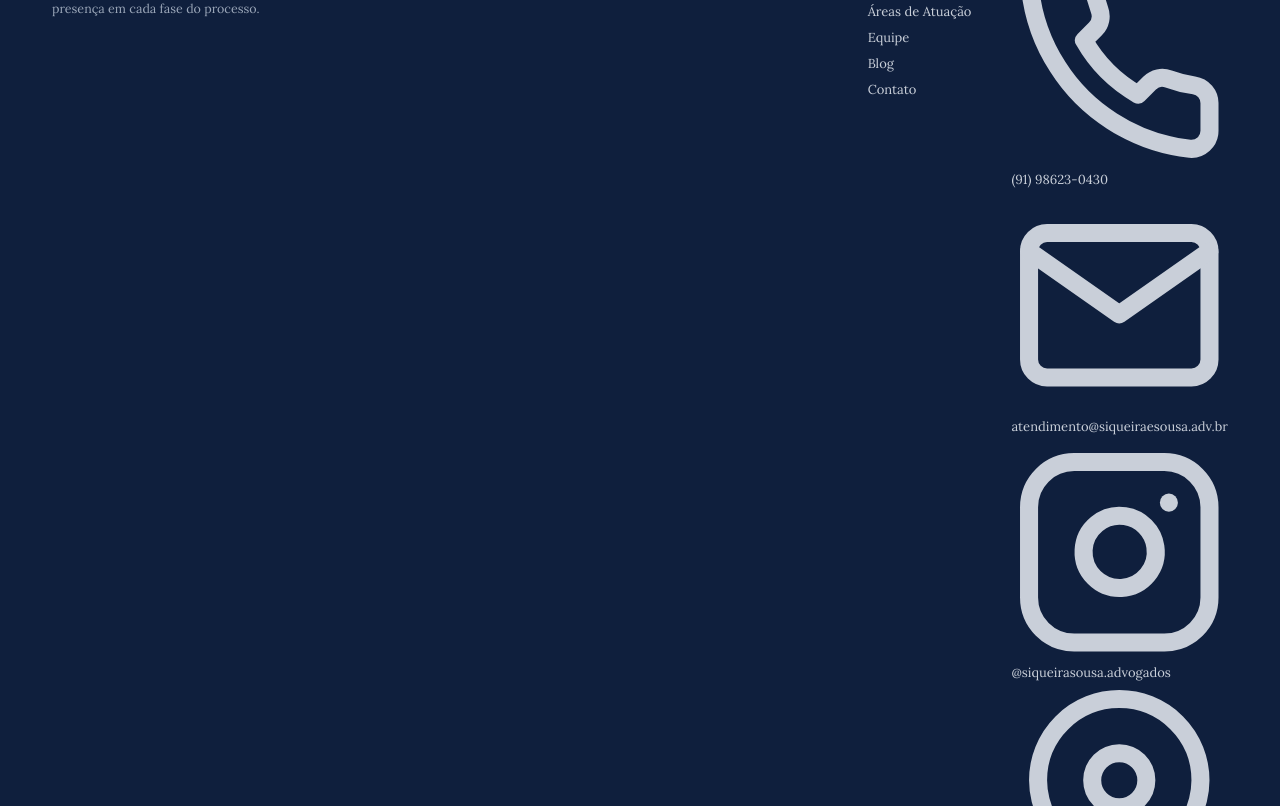
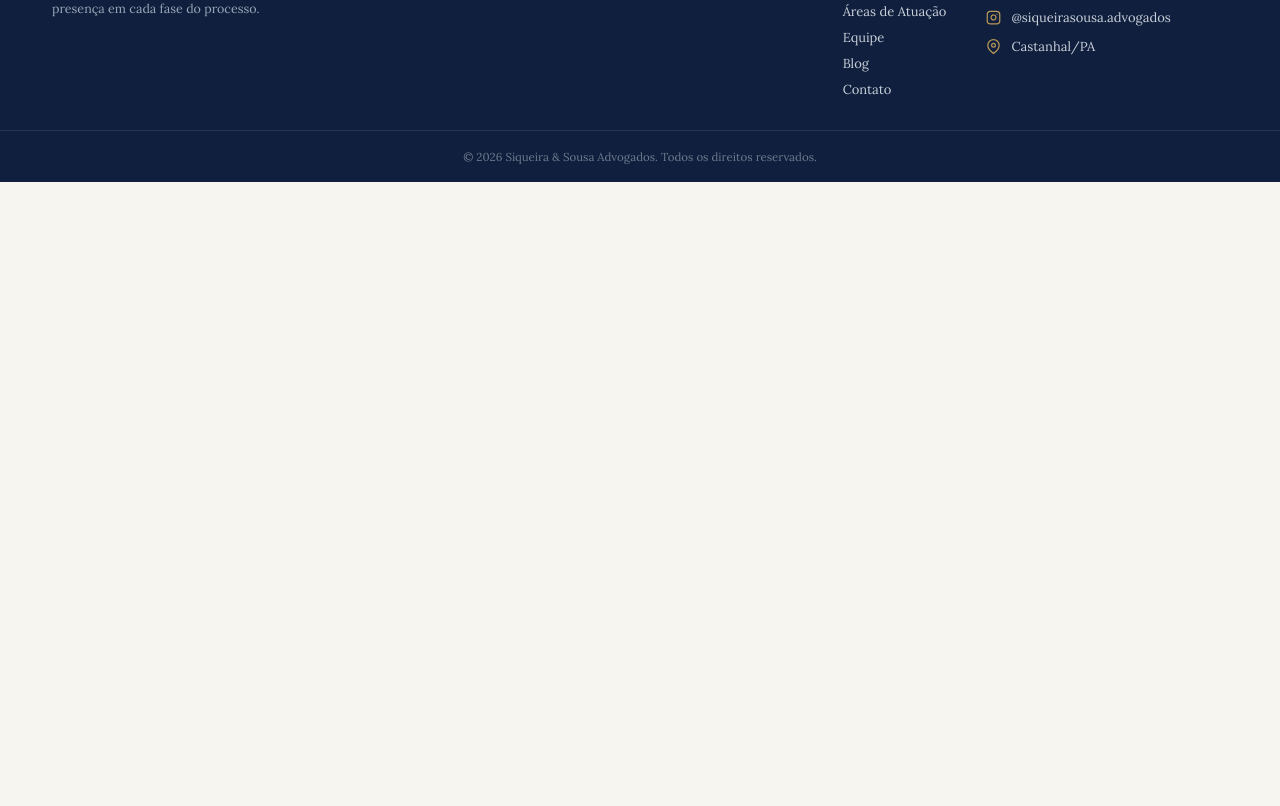
Before and after one commit to escritoriosiqueirasousaadv/site-escritorio, a plain HTML site: page index.html in a window 1280 px wide. Shown: the part 2405-3211 px from the top of the page. After the commit the page ends 2587 px from the top, so only its background shows below. Drawn offline with nearby package versions, Linux system fonts and the light colour scheme; a web font is replaced by a local one.

Commit message:
Add files via upload

```diff
--- a/assets/css/style.css
+++ b/assets/css/style.css
@@ -258,7 +258,9 @@
 .footer-links { display: flex; flex-direction: column; gap: 9px; }
 .footer-links a { font-size: 13px; color: #C9CFD9; }
 .footer-links a:hover { color: var(--gold); }
-.footer-contact { display: flex; flex-direction: column; gap: 9px; font-size: 13px; color: #C9CFD9; }
+.footer-contact { display: flex; flex-direction: column; gap: 12px; font-size: 13px; color: #C9CFD9; }
+.footer-contact > div { display: flex; align-items: center; gap: 10px; }
+.footer-contact svg { flex-shrink: 0; width: 15px; height: 15px; color: var(--gold); }
 .footer-bottom {
   border-top: 1px solid rgba(247, 245, 240, 0.1);
   padding: 18px 32px;
```
